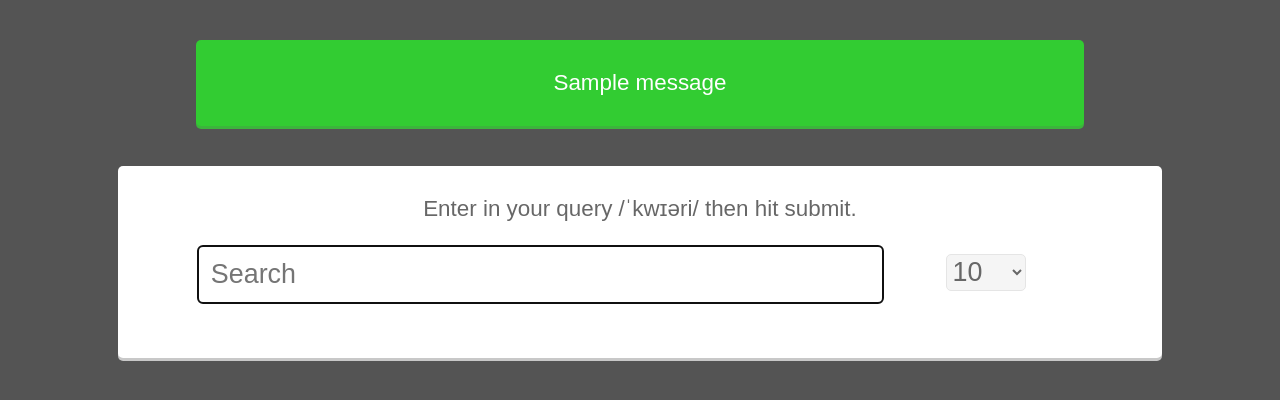
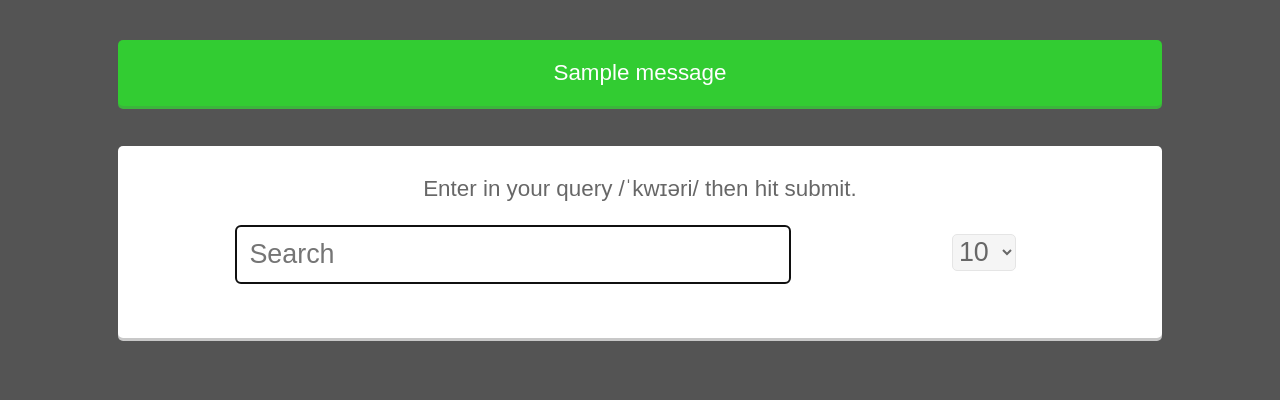
Before and after one commit to wlifferth/sexton, a Flask app: page / in a window 1280 px wide. Shown: the part 154-554 px from the top of the page. Run offline with Flask 2, Linux system fonts and the light colour scheme; tables that the repository leaves empty hold one stand-in row (values such as "Sample post"); one stand-in notice (Sample message) is shown.

Commit message:
Removed non-flash notifications from results screen, and stopped insert form from extending past screen

```diff
--- a/app.py
+++ b/app.py
@@ -75,13 +75,13 @@
         ):
             if person.__dict__() not in results:
                 results.append(person.__dict__())
+    results = search_ranking(results=results, keywords=keywords, limit=form_data['limit'])
     if len(results) == 0:
         flash("Sorry, no results turned up for \"{}\"".format(keyphrase))
     elif len(results) == 1:
         flash("Returned 1 result for \"{}\"".format(keyphrase))
     else:
         flash("Returned {} results for \"{}\"".format(len(results), keyphrase))
-    results = search_ranking(results=results, keywords=keywords, limit=form_data['limit'])
     return results
 
 @app.route('/create_person', methods=['POST', 'GET'])
--- a/static/css/style.css
+++ b/static/css/style.css
@@ -48,6 +48,7 @@
   margin: 2%;
   border-radius: 5px;
   width: 100%;
+  max-width: 80%;
 }
 
 input[type="text"]:focus,
@@ -293,14 +294,21 @@
 }
 
 .notification {
-  margin-left: 2%;
-  margin-right: 2%;
   width: 96%;
   background-color: #32CC32;
-  -webkit-box-shadow: 0 3px 0 0 rgba(100, 200, 100,1);
+  -webkit-box-shadow: 0 3px 0 0 rgba(60, 180, 60,1);
+  -moz-box-shadow: 0 3px 0 0 rgba(60, 180, 60, 1);
   box-shadow: 0 3px 0 0 rgba(60, 180, 60,1);
   color: #fff;
   float: left;
+  padding: 20px;
+  font-size: 1.4em;
+  text-align: center;
+  box-sizing: border-box;
+  margin: 20px 2%;
+  position: relative;
+  overflow: hidden;
+  border-radius: 5px;
 }
 
 
--- a/templates/index.html
+++ b/templates/index.html
@@ -15,13 +15,7 @@
       <input class="half-window responsive" type="submit" value="submit" style="display: none" name="submit-query" />
     </form>
   </div>
-  {% if results == None %}
-  {% elif not results %}
-    <div class="window">No database entries matched your query "{{ keyphrase }}"</div>
-  {% else %}
-    <div class="window notification">
-      Returned {{ results_len }} {% if results_len != 1 %} results {% else %} result {% endif %}
-    </div>
+  {% if results != None %}
     {% for result in results %}
       <a href="profile/{{ result['id'] }}" class="responsive half-window query-box">
         <div id="name-field">
--- a/templates/layout.html
+++ b/templates/layout.html
@@ -18,11 +18,9 @@
   <div class="window-container">
   {% with messages = get_flashed_messages() %}
     {% if messages %}
-      <div class="window-container">
-        {% for message in messages %}
-          <div class="notification window">{{ message }}</div>
-        {% endfor %}
-      </div>
+      {% for message in messages %}
+        <div class="notification">{{ message }}</div>
+      {% endfor %}
     {% endif %}
   {% endwith %}
     {% block content %}{% endblock %}
```
